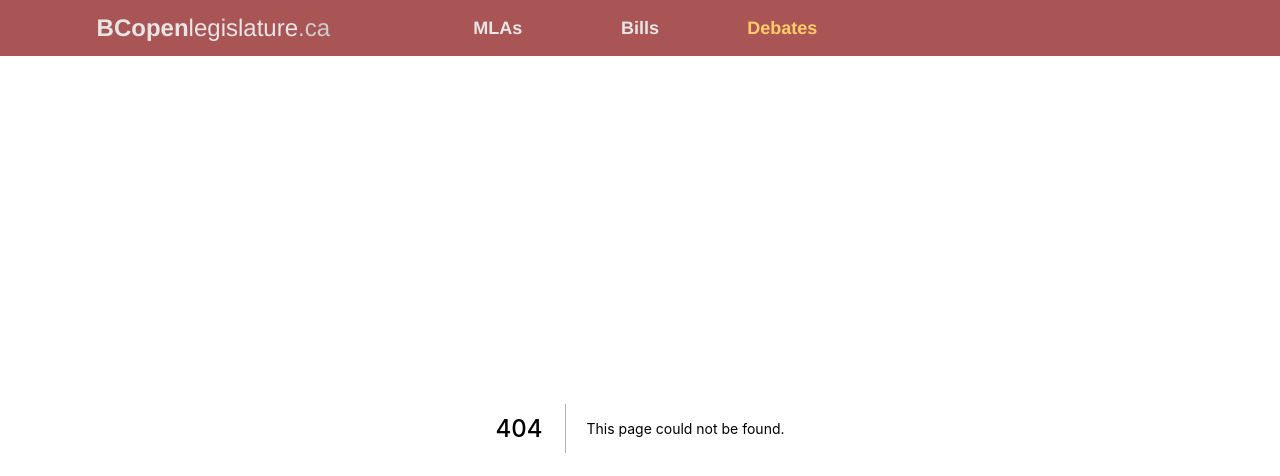
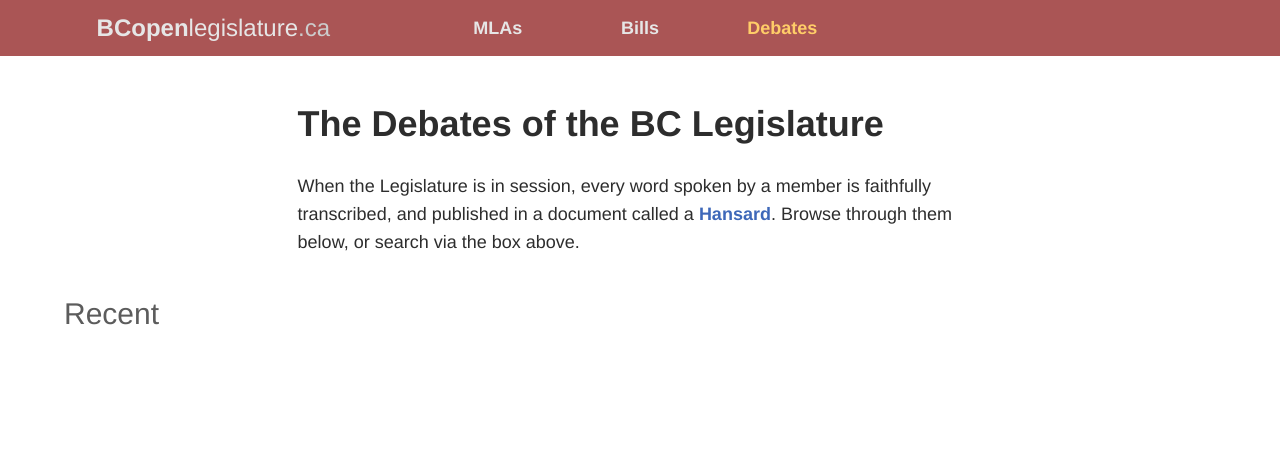
Before and after one commit to BC-Open-Legislature/Legislature-Site, a Next.js app: page /debates in a window 1280 px wide. Before the commit this address had no page. Shown: the top 476 px of the page. Built offline with nearby package versions, Linux system fonts and the light colour scheme.

Commit message:
Added Outline For Debates Page

```diff
--- /dev/null
+++ b/src/pages/debates/index.tsx
@@ -0,0 +1,27 @@
+import React from 'react';
+
+const IndexPage = () => (
+  <div className="h-full flex flex-col gap-2 text-black-800 m-12 font-light">
+    <div className="max-w-6xl w-full h-min font-bold text-4xl grid grid-cols-5 gap-4 main-col mx-auto mb-5">
+      <h1 className="main-col-main col-span-3 max-w-2xl">The Debates of the BC Legislature</h1>
+    </div>
+    <div className="max-w-6xl w-full h-min grid grid-cols-5 gap-4 main-col mx-auto">
+      <h1 className="main-col-main col-span-3 text-lg max-w-2xl">
+        When the Legislature is in session, every word spoken by a member is faithfully transcribed,
+        and published in a document called a
+        {' '}
+        <a className="text-link font-bold hover:underline" href="https://en.wikipedia.org/wiki/Hansard#British_Columbia">Hansard</a>
+        . Browse through them below, or search via
+        the box above.
+      </h1>
+    </div>
+    <br />
+    <div className="max-w-6xl w-full h-min grid grid-cols-5 gap-4 main-col mx-auto">
+      <h1 className="main-col-sidebar text-3xl text-black-600">Recent</h1>
+      <h1 className="main-col-main col-span-3 text-lg">
+      </h1>
+    </div>
+  </div>
+);
+
+export default IndexPage;
--- a/src/pages/index.tsx
+++ b/src/pages/index.tsx
@@ -8,22 +8,22 @@ const IndexPage = () => (
     <div className="max-w-6xl w-full h-min grid grid-cols-5 gap-4 main-col mx-auto">
       <h1 className="main-col-sidebar text-3xl text-black-600">What we&rsquo;re doing</h1>
       <h1 className="main-col-main col-span-3 text-lg">
-        <p>Finding out what our representatives in Victoria are up to can be tough.</p>
-        <p>
+        <p className="max-w-2xl">Finding out what our representatives in Victoria are up to can be tough.</p>
+        <p className="max-w-2xl">
           That&rsquo;s why we&rsquo;re trying to adapt the
           {' '}
-          <a className="text-link font-bold" href="https://openparliament.ca/">Open Parliament</a>
+          <a className="text-link font-bold hover:underline" href="https://openparliament.ca/">Open Parliament</a>
           {' '}
           project for BC&rsquo;s Legislature
         </p>
         <br />
-        <p>
+        <p className="max-w-2xl">
           See what your representatives are
           {' '}
-          <a className="text-link font-bold" href="/debates">saying</a>
+          <a className="text-link font-bold hover:underline" href="/debates">saying</a>
           , and what
           {' '}
-          <a className="text-link font-bold" href="/bills">laws</a>
+          <a className="text-link font-bold hover:underline" href="/bills">laws</a>
           {' '}
           they&rsquo;re proposing.
           Poke around.
```
